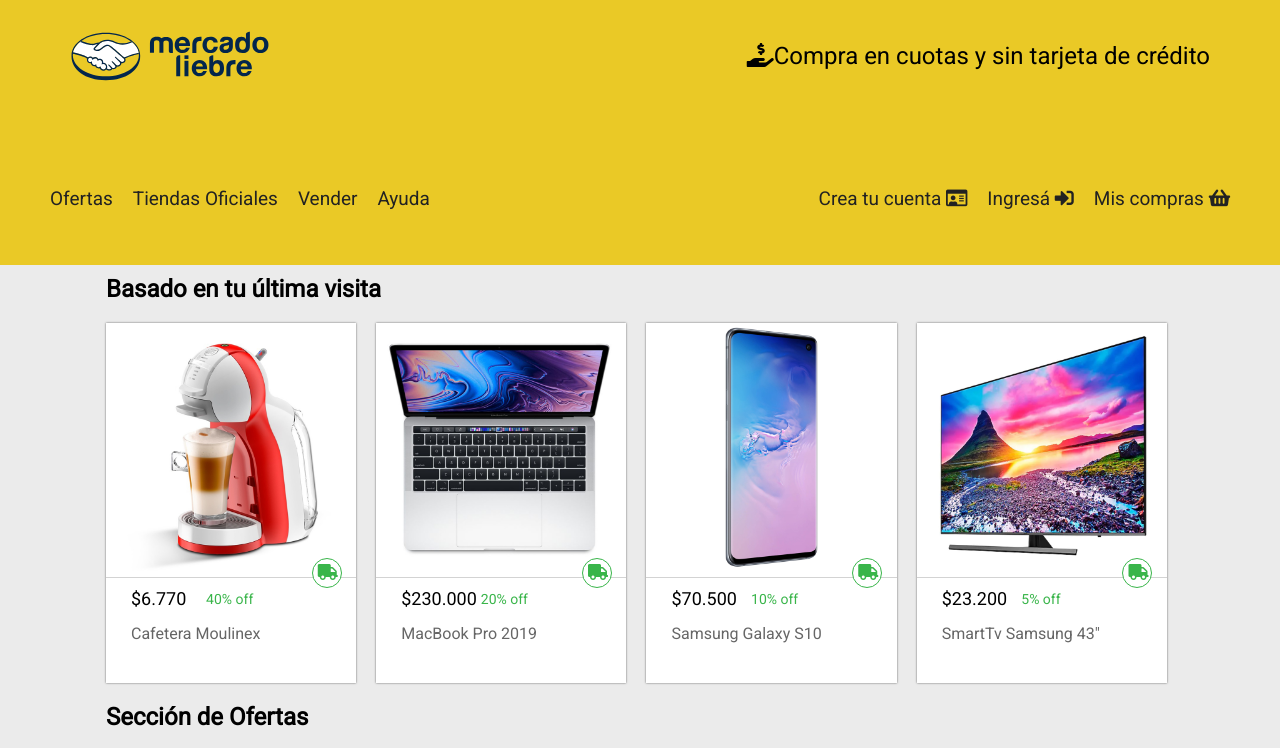
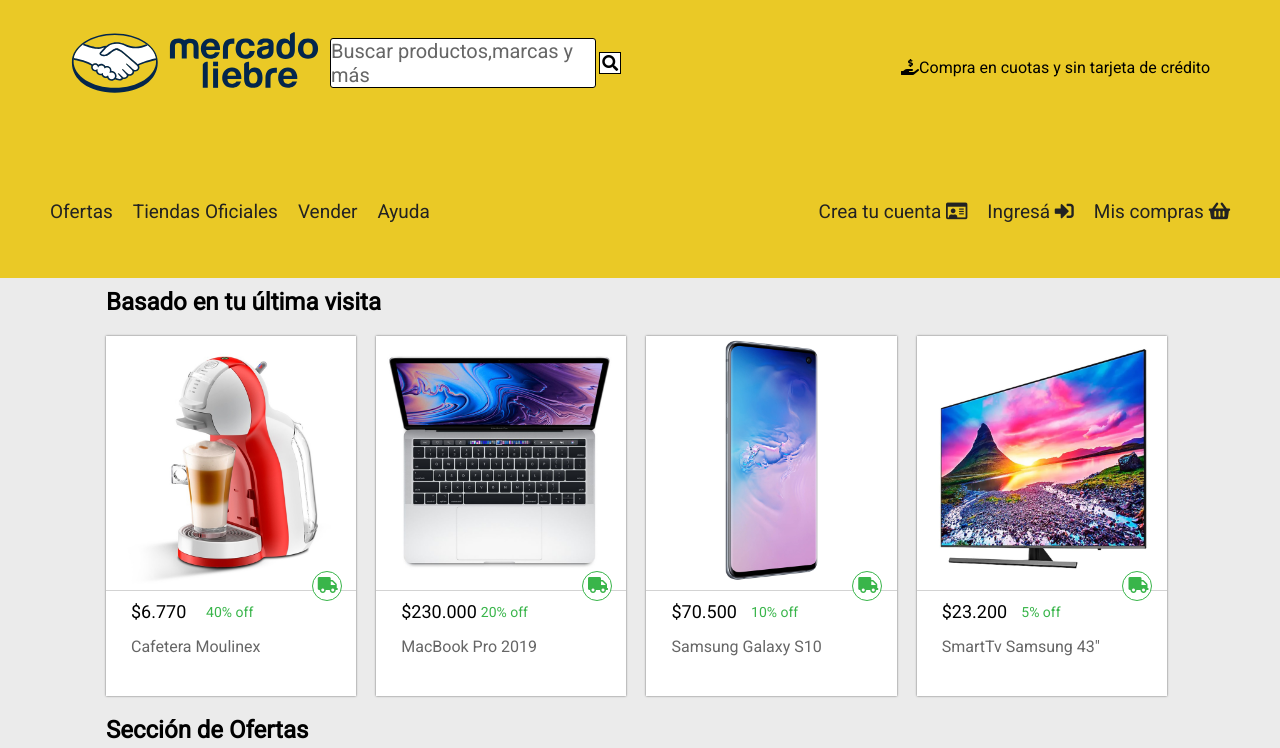
Before and after one commit to Minhyllest/MercadoLiebre, a website: page views/home.html in a window 1280 px wide. Shown: the top 748 px of the page. Drawn offline with Linux system fonts and the light colour scheme; files whose address does not match are found by name.

Commit message:
another changes

```diff
--- a/public/css/styles.css
+++ b/public/css/styles.css
@@ -16,7 +16,7 @@
 }
 
 header .logo {
-    width: 25vh;
+
     margin: 10px;
 }
 
@@ -48,7 +48,7 @@
     outline: none;
     color: #000;
     padding: 2px;
-    display: inline;
+
 }
 
 .descripciones .iconos-footer i {
@@ -80,22 +80,28 @@
     border: 1px solid #000;
     outline: none;
     color: #666;
-    margin-left: 5%;
+    border-radius: 3px ;
+
 
 }
 
 header .form .submit {
     padding-left: 3px;
-
-
+    align-items: baseline;
 
 }
 
 div.form {
     display: flex;
-    display: none;
+    width: 50%;
+    align-items: center;
+    display: flex;
 }
+.logo-search-bar{
+    display: flex;
+    align-items: center;
 
+}
 main {
     width: 85%;
     margin: 0 auto;
@@ -175,12 +181,20 @@
     header nav {
         display: none;
     }
+    .logo{
+        width: 50%;
+    }
+    div .input{
+        font-size: 10px;
+    }
 }
 
 @media (min-width : 481px) {
     main article {
         box-shadow: 0px 0px 2px rgb(100, 100, 100);
     }
+
+
 }
 
 .titulosMain {
@@ -195,9 +209,9 @@
 }
 
 div .compraCuotas {
-    font-size: 24px;
+    font-size: 16px;
     text-align: center;
-    padding: 10px;
+    padding-top: 20px;
 }
 
 .main-navbar a {
@@ -327,4 +341,7 @@
         width: 23%;
 
     }
+    div .input{
+        font-size: 20px;
+    }
 }
--- a/views/home.html
+++ b/views/home.html
@@ -15,10 +15,12 @@
 <body>
     <header>
         <div class="main-header-top-bar">
+            <div class="logo-search-bar">
                 <img class='logo' width="360" src="images/logo-mercado-liebre.svg">
                 <div class='form'>
                     <div class="input">Buscar productos,marcas y más</div>
                     <div class="submit"><i class="fa fa-search"></i></div>
+                </div>
             </div>
             <div class="compraCuotas"> <i class="fas fa-hand-holding-usd"></i>Compra en cuotas y sin tarjeta de crédito
             </div>
```
Lines whose indentation alone changed are shown as unchanged.
